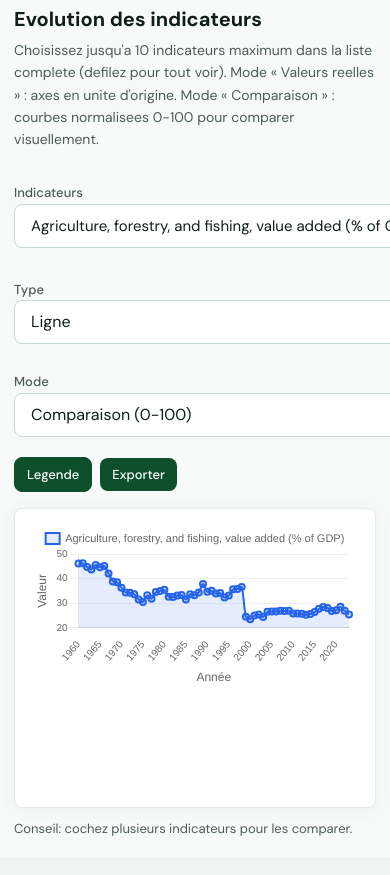
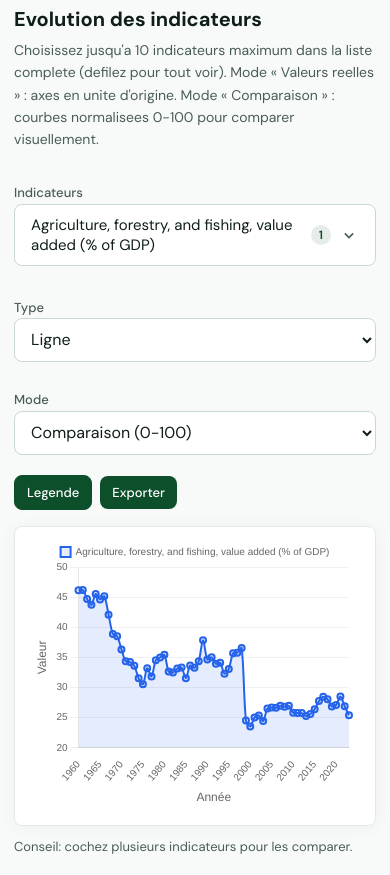
Before and after one commit to carolezountangni/benin-climate-change, a website: page public/index.html in a window 390 px wide. Shown: the part 796-1671 px from the top of the page. Drawn offline with nearby package versions, Linux system fonts and the light colour scheme.

Commit message:
fix: responsive complete, rien coupe, tout visible
- overflow-wrap et word-break sur body, main, labels
- multiselect-label: retour a la ligne sur mobile, ellipsis sur desktop
- graphiques: maintainAspectRatio false et legende reduite sur ecrans etroits
- logo et filtres: flex-wrap, min-width 0
- listeners resize/orientationchange pour readapter les graphiques
- safe-area-bottom sur main

```diff
--- a/public/app.js
+++ b/public/app.js
@@ -352,18 +352,23 @@ function renderMainChart() {
 
   if (!datasets.length) return;
 
+  const isNarrow = typeof window !== 'undefined' && window.innerWidth < 768;
   mainChart = new Chart(canvas, {
     type: chartType,
     data: { labels, datasets },
     options: {
       responsive: true,
-      maintainAspectRatio: true,
+      maintainAspectRatio: !isNarrow,
       interaction: { intersect: false, mode: 'index' },
       plugins: {
         legend: {
           display: true,
           position: 'top',
-          labels: { font: { size: 11 }, boxWidth: 14, padding: 8 }
+          labels: {
+            font: { size: isNarrow ? 10 : 11 },
+            boxWidth: isNarrow ? 10 : 14,
+            padding: isNarrow ? 4 : 8
+          }
         },
         tooltip: {
           callbacks: {
@@ -496,18 +501,23 @@ function renderForecastChart() {
 
   if (!datasets.length) return;
 
+  const isNarrowFc = typeof window !== 'undefined' && window.innerWidth < 768;
   forecastChart = new Chart(canvas, {
     type: 'line',
     data: { labels: allLabels, datasets },
     options: {
       responsive: true,
-      maintainAspectRatio: true,
+      maintainAspectRatio: !isNarrowFc,
       interaction: { intersect: false, mode: 'index' },
       plugins: {
         legend: {
           display: true,
           position: 'top',
-          labels: { font: { size: 10 }, boxWidth: 12, padding: 6 }
+          labels: {
+            font: { size: isNarrowFc ? 9 : 10 },
+            boxWidth: isNarrowFc ? 8 : 12,
+            padding: isNarrowFc ? 4 : 6
+          }
         },
         tooltip: {
           callbacks: {
@@ -834,6 +844,9 @@ async function init() {
   renderImpacts();
   setDataDate();
   initEvents();
+
+  window.addEventListener('resize', handleResize);
+  window.addEventListener('orientationchange', handleResize);
 }
 
 init();
--- a/public/styles.css
+++ b/public/styles.css
@@ -45,6 +45,8 @@ body {
   width: 100%;
   max-width: 100vw;
   overflow-x: hidden;
+  overflow-wrap: break-word;
+  word-wrap: break-word;
   padding-left: env(safe-area-inset-left);
   padding-right: env(safe-area-inset-right);
 }
@@ -151,11 +153,18 @@ button, select, .multiselect-trigger, .multiselect-item, .btn {
   font-weight: 700;
   font-size: 1.0625rem;
   color: var(--color-primary);
+  flex-wrap: wrap;
+  min-width: 0;
 }
 
 .logo:hover {
   text-decoration: none;
   opacity: 0.9;
+}
+
+.logo span {
+  overflow-wrap: break-word;
+  word-break: break-word;
 }
 
 .logo-icon {
@@ -308,6 +317,16 @@ button, select, .multiselect-trigger, .multiselect-item, .btn {
   color: var(--color-text-muted);
   line-height: 1.6;
   max-width: 56ch;
+  overflow-wrap: break-word;
+}
+
+/* ===== Main ===== */
+main {
+  width: 100%;
+  max-width: 100%;
+  overflow-x: hidden;
+  overflow-wrap: break-word;
+  padding-bottom: env(safe-area-inset-bottom, 0);
 }
 
 /* ===== Chart Toolbar ===== */
@@ -315,7 +334,7 @@ button, select, .multiselect-trigger, .multiselect-item, .btn {
   display: flex;
   flex-wrap: wrap;
   align-items: flex-start;
-  justify-content: space-between;
+  justify-content: flex-start;
   gap: 1rem;
   margin-bottom: 1.25rem;
 }
@@ -338,6 +357,7 @@ button, select, .multiselect-trigger, .multiselect-item, .btn {
   font-size: 0.8125rem;
   font-weight: 500;
   color: var(--color-text-muted);
+  overflow-wrap: break-word;
 }
 
 .chart-filters select,
@@ -389,6 +409,7 @@ button, select, .multiselect-trigger, .multiselect-item, .btn {
   width: 100%;
   min-height: 44px;
   padding: 0.625rem 1rem;
+  flex-wrap: wrap;
   font-family: var(--font-sans);
   font-size: 0.9375rem;
   background: var(--color-surface);
@@ -411,9 +432,17 @@ button, select, .multiselect-trigger, .multiselect-item, .btn {
 
 .multiselect-label {
   flex: 1;
-  overflow: hidden;
-  text-overflow: ellipsis;
-  white-space: nowrap;
+  min-width: 0;
+  overflow-wrap: break-word;
+  word-break: break-word;
+}
+
+@media (min-width: 769px) {
+  .multiselect-label {
+    overflow: hidden;
+    text-overflow: ellipsis;
+    white-space: nowrap;
+  }
 }
 
 .multiselect-count {
@@ -534,6 +563,7 @@ button, select, .multiselect-trigger, .multiselect-item, .btn {
   border-top: 1px solid var(--color-border-light);
   font-size: 0.75rem;
   color: var(--color-text-muted);
+  min-width: 0;
 }
 
 .multiselect-actions {
@@ -590,6 +620,7 @@ button, select, .multiselect-trigger, .multiselect-item, .btn {
   align-items: flex-end;
   gap: 1rem;
   width: 100%;
+  min-width: 0;
 }
 
 .filter-row--indicators,
@@ -857,6 +888,7 @@ button, select, .multiselect-trigger, .multiselect-item, .btn {
   color: var(--color-text);
   margin-bottom: 1rem;
   line-height: 1.5;
+  overflow-wrap: break-word;
 }
 
 .chart-hint {
@@ -864,6 +896,7 @@ button, select, .multiselect-trigger, .multiselect-item, .btn {
   color: var(--color-text-muted);
   margin-top: 0.75rem;
   line-height: 1.4;
+  overflow-wrap: break-word;
 }
 
 /* ===== Chart Container ===== */
@@ -875,6 +908,11 @@ button, select, .multiselect-trigger, .multiselect-item, .btn {
   min-height: 340px;
   position: relative;
   border: 1px solid var(--color-border-light);
+  max-width: 100%;
+}
+
+.chart-container > div {
+  max-width: 100%;
 }
 
 .chart-loading {
@@ -896,6 +934,7 @@ button, select, .multiselect-trigger, .multiselect-item, .btn {
 
 .chart-container canvas {
   max-height: 420px;
+  max-width: 100% !important;
 }
 
 /* ===== Data Table ===== */
```
